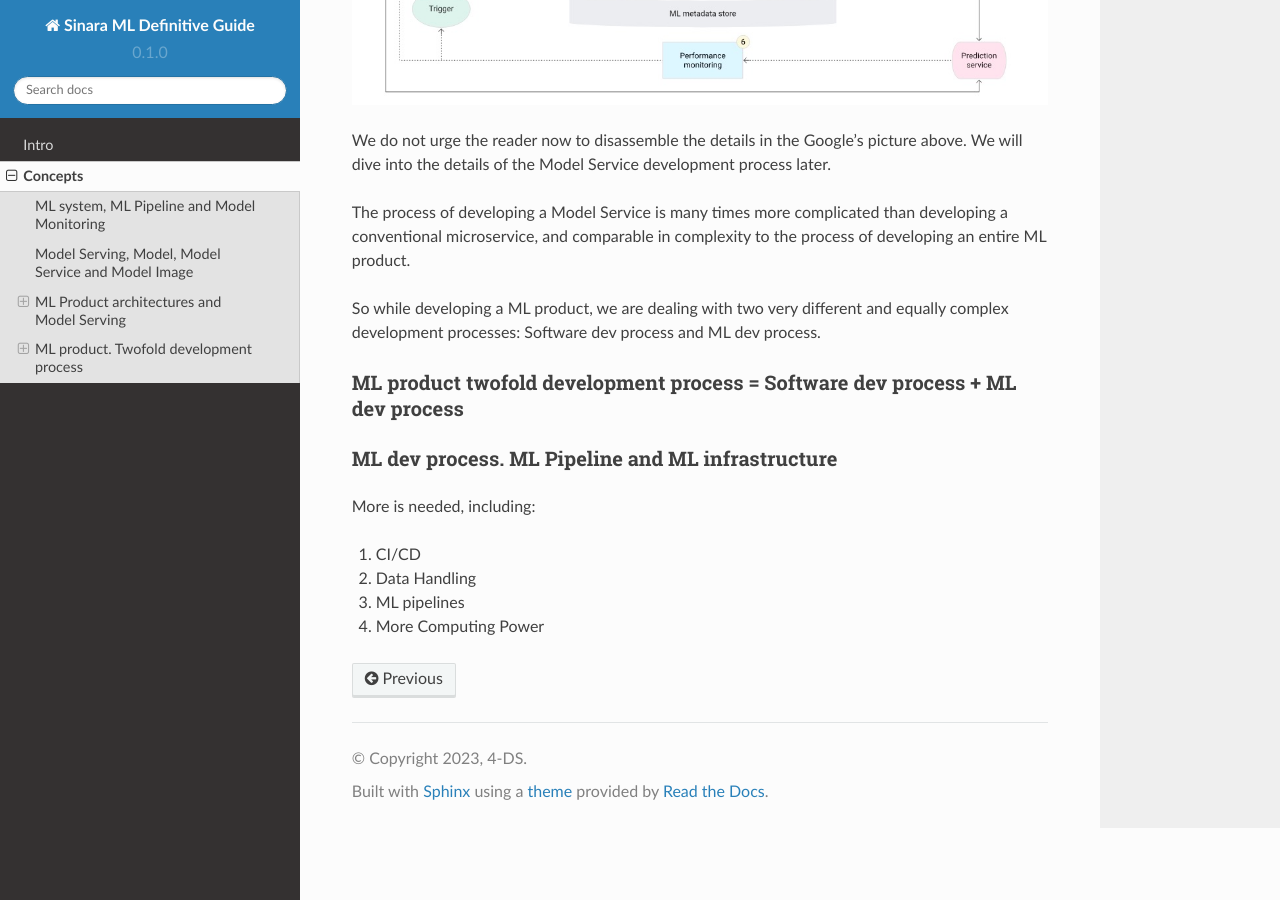
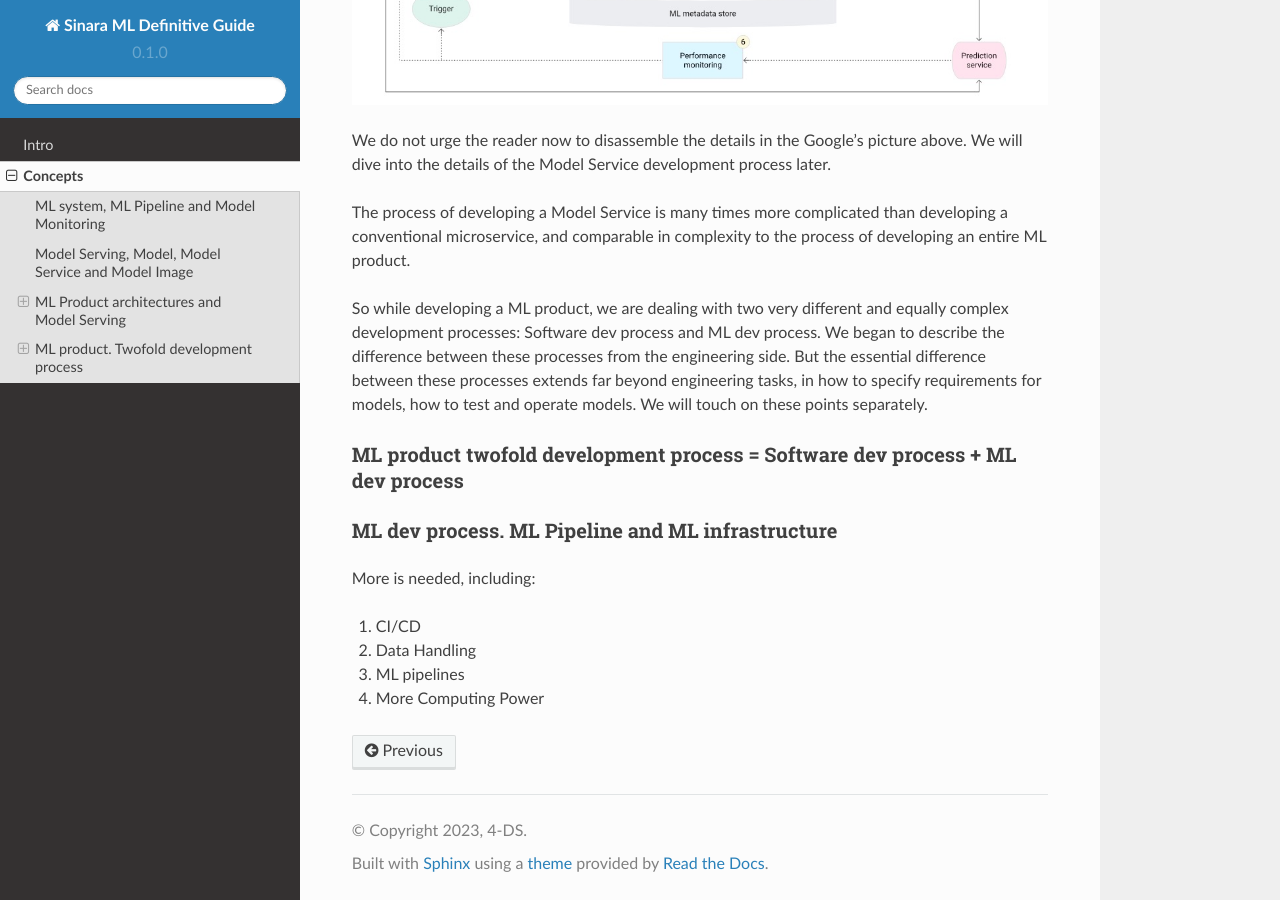
Before and after one commit to 4-DS/SinaraML-Def-Guide, a Sphinx documentation site: the page built from docs/source/concepts.rst, in a window 1280 px wide and 900 px high, scrolled down 7178 px. Built offline with Sphinx 7.4.7 and the Read the Docs theme 2.0.0, drawn with Linux system fonts in a browser that asks for light colours.

Commit message:
Update concepts.rst

```diff
--- a/docs/source/concepts.rst
+++ b/docs/source/concepts.rst
@@ -129,7 +129,7 @@ We do not urge the reader now to disassemble the details in the Google's picture
 
 The process of developing a Model Service is many times more complicated than developing a conventional microservice, and comparable in complexity to the process of developing an entire ML product.
 
-So while developing a ML product, we are dealing with two very different and equally complex development processes: Software dev process and ML dev process.
+So while developing a ML product, we are dealing with two very different and equally complex development processes: Software dev process and ML dev process. We began to describe the difference between these processes from the engineering side. But the essential difference between these processes extends far beyond engineering tasks, in how to specify requirements for models, how to test and operate models. We will touch on these points separately.
 
 ML product twofold development process = Software dev process + ML dev process
 ==============================================================================
```
